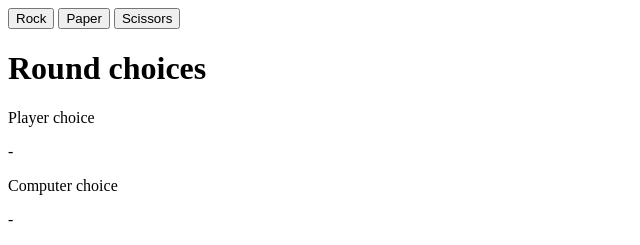
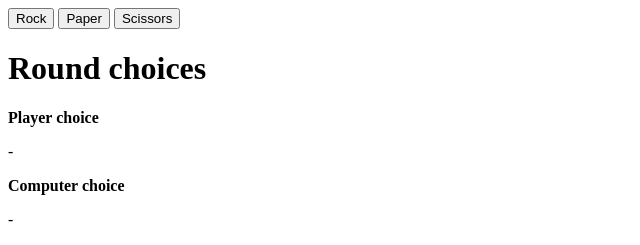
Before and after one commit to sofiacarballo/rock-paper-scissors-game, a website: page index.html in a window 1280 px wide. Shown: the top 245 px of the page, 0-640 px from the left. Drawn offline with Linux system fonts and the light colour scheme.

Commit message:
Make choices title bold

```diff
--- a/index.html
+++ b/index.html
@@ -15,9 +15,9 @@
       <div>
         <h1>Round choices</h1>
         <div>
-          <p> Player choice</p>
+          <p><b>Player choice</b></p>
           <p id= "player">-</p>
-          <p> Computer choice</p>
+          <p><b>Computer choice</b></p>
           <p id="computer">-</p>
         </div>
       </div>
```
